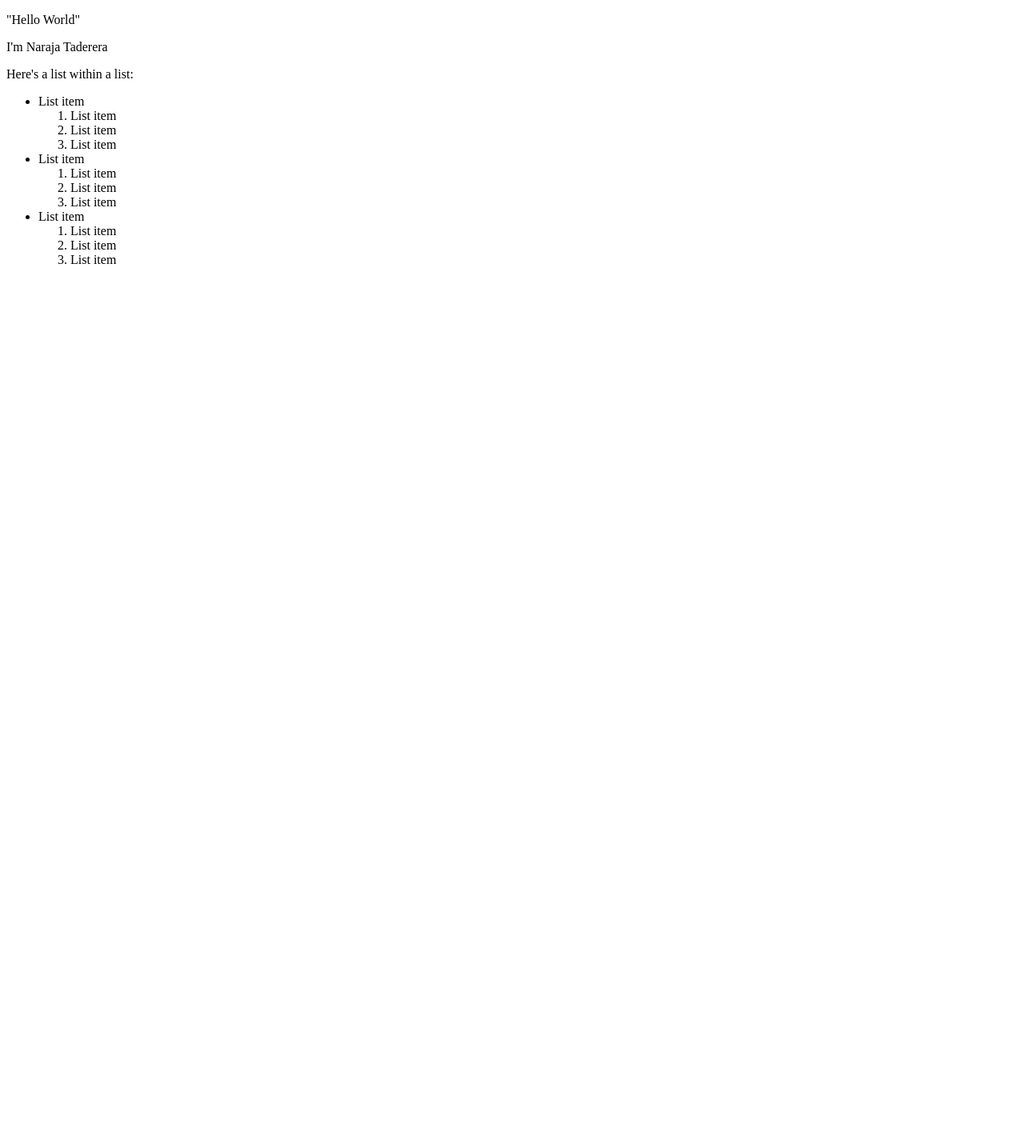
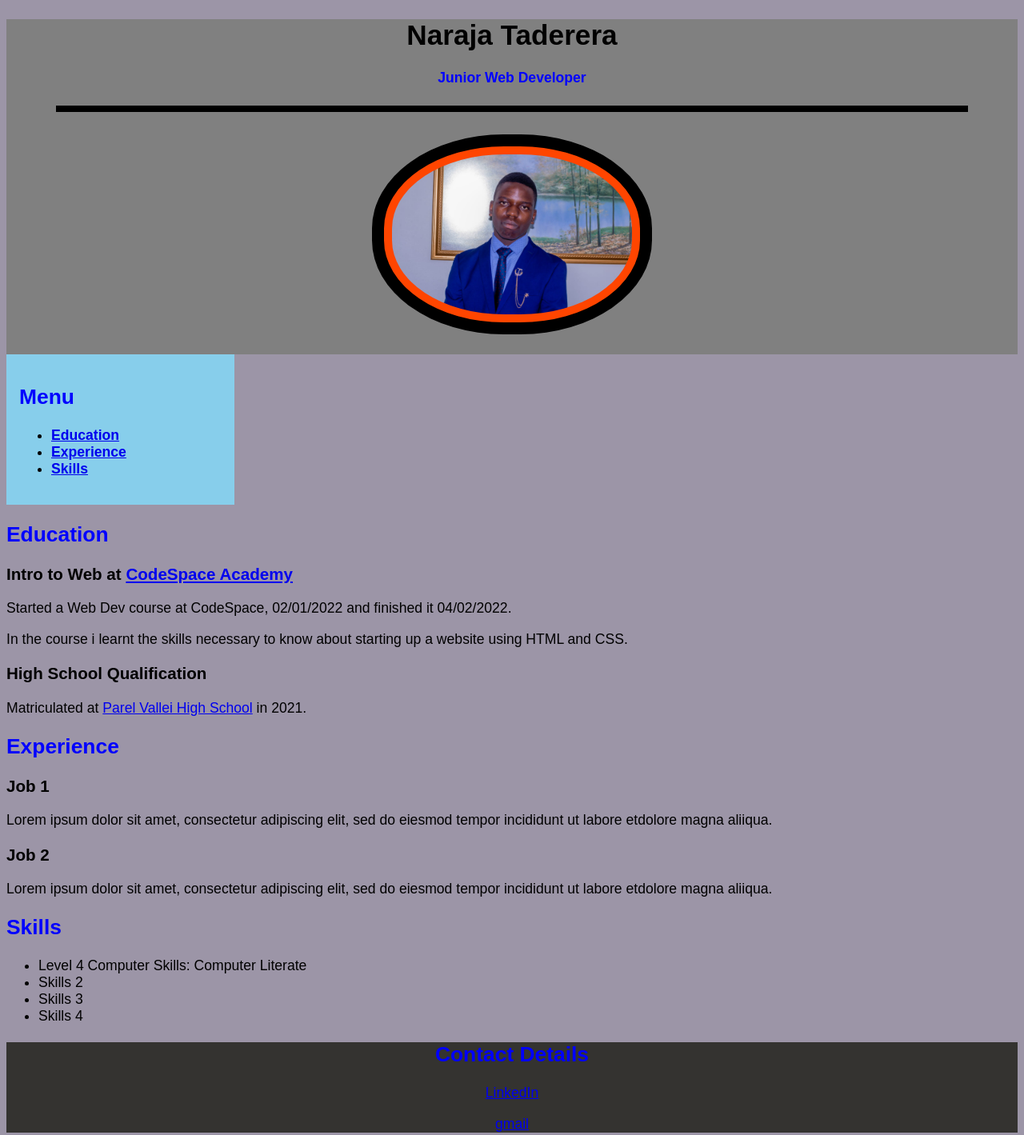
Before and after one commit to NarajaDH/itwyouth2022, a plain HTML site: page index.html in a window 1280 px wide. Shown: the whole page at 80% size. Before the commit the page ends 800 px from the top, so only its background shows below. Drawn offline with Linux system fonts and the light colour scheme.

Commit message:
Added index and profile photo

```diff
--- /dev/null
+++ b/css/stylesheet.css
@@ -0,0 +1,52 @@
+body {
+  font-family: sans-serif;
+  font-size: 110%;
+  background-color: #9c95a7;
+}
+
+header {
+  text-align: center;
+  background-color: gray;
+}
+
+footer {
+  background-color: #343330;
+  text-align: center;
+}
+
+h2 {
+  color: blue
+}
+
+/* ID Selector */
+#skillsSection {
+  color: black
+}
+
+/* Class Selectors */
+.educationText {
+  color: black;
+}
+
+#photoBox {
+  background-color: orangered;
+  padding: 10px;
+  margin: 20px;
+  border: 15px solid black;
+  border-radius: 47%;
+}
+
+#contactText {
+  color: lawngreen;
+  font-size: large;
+}
+
+#sidebar{
+  width: 20%;
+  background-color: skyblue;
+  padding: 1rem;
+}
+.navList{
+  list-style-type: none;
+  padding: ;
+}
--- a/index.html
+++ b/index.html
@@ -4,41 +4,96 @@
 
 <head>
 
-    <meta name="viewport"
-    content="width=device-width,
+  <meta name="viewport" content="width=device-width,
     initial-scale=1.0">
 
-    <title>Naraja's Resume</title>
+  <title>Naraja's Resume</title>
 
-    <p>"Hello World"</p>
-    I'm Naraja Taderera
+  <link rel="stylesheet" type="text/css" href="./css/stylesheet.css">
+
+
 </head>
 
 <body>
+  <header>
 
-    <p>Here's a list within a list:</p>
-    <ul>
+    <h1 style="color:black">
+      Naraja Taderera
+    </h1>
+    <h4 style="color:blue"> Junior Web Developer </h4>
 
-      <li>List item</li>
 
-      <ol>
-        <li>List item</li>
-        <li>List item</li>
-        <li>List item</li>
-      </ol>
-      <li>List item</li>
-      <ol>
-        <li>List item</li>
-        <li>List item</li>
-        <li>List item</li>
-      </ol>
-      <li>List item</li>
-      <ol>
-        <li>List item</li>
-        <li>List item</li>
-        <li>List item</li>
-      </ol>
-    </ul>
+    <hr style="width:90%" , size="8" , color=black>
+
+    <img src="./images/code camp profile.jpg " alt="Resume Profile Photo" width="300" height="200" id="photoBox">
+
+  </header>
+
+  <main class="main" >
+
+    <div id="sidebar">
+    <nav>
+       <h2>Menu</h2>
+      <ul class="navlist">
+
+        <li> <b> <a href="#education">Education</a> </b> </li>
+        <li> <b> <a href="#experience">Experience</a> </b> </li>
+        <li> <b> <a href="#skills">Skills</a> </b> </li>
+
+      </ul>
+
+    </nav>
+    </div>
+
+    <div id="mainContent" >
+
+      <h2 id="education">Education</h2>
+      <h3> Intro to Web at <a href="http://codespace.co.za/" target="_blank">CodeSpace Academy</a> </h3>
+      <p class="educationText"> Started a Web Dev course at CodeSpace, 02/01/2022 and finished it 04/02/2022.
+      <p class="educationText"> In the course i learnt the skills necessary to know about starting up a website using
+        HTML and CSS. </p>
+
+
+      <h3>High School Qualification</h3>
+      <p class="educationText"> Matriculated at <a href="https://www.pvallei.co.za/home" target="_blank">Parel Vallei
+          High School</a> in 2021.
+      </p>
+
+
+
+      <h2 id="experience"> Experience</h2>
+      <h3>Job 1</h3>
+      <p class="experienceText">Lorem ipsum dolor sit amet, consectetur adipiscing elit, sed do eiesmod tempor
+        incididunt ut labore etdolore
+        magna aliiqua.</p>
+
+      <h3>Job 2</h3>
+      <p>Lorem ipsum dolor sit amet, consectetur adipiscing elit, sed do eiesmod tempor incididunt ut labore etdolore
+        magna aliiqua. </p>
+
+
+
+      <h2 id="Skills">Skills</h2>
+      <p>
+      <ul id="skillsSection">
+        <li> Level 4 Computer Skills: Computer Literate </li>
+        <li>Skills 2</li>
+        <li>Skills 3</li>
+        <li>Skills 4</li>
+      </ul>
+      </p>
+
+    </div>
+
+
+  </main>
+
+
+  <footer>
+    <h2 id="Contact Details">Contact Details</h2>
+   <p> <a href="http://linkedin.com">LinkedIn</a> </p>
+  <a href="http://gmail.com" target="_blank">gmail </a>
+  </footer>
 
 
 </body>
```
Also changed, not shown: images/code camp profile.jpg (added).
